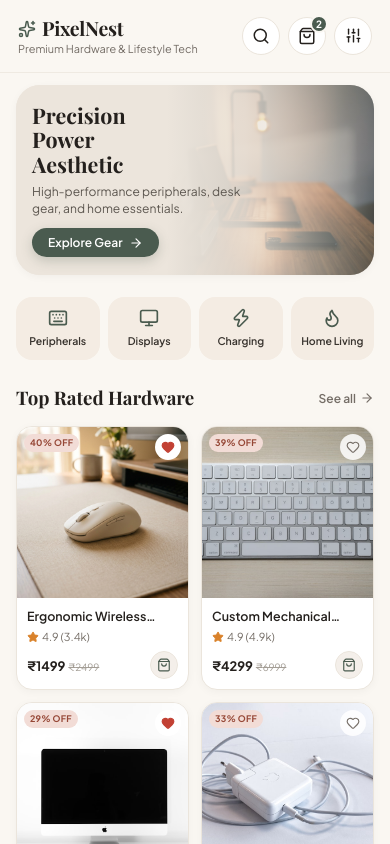
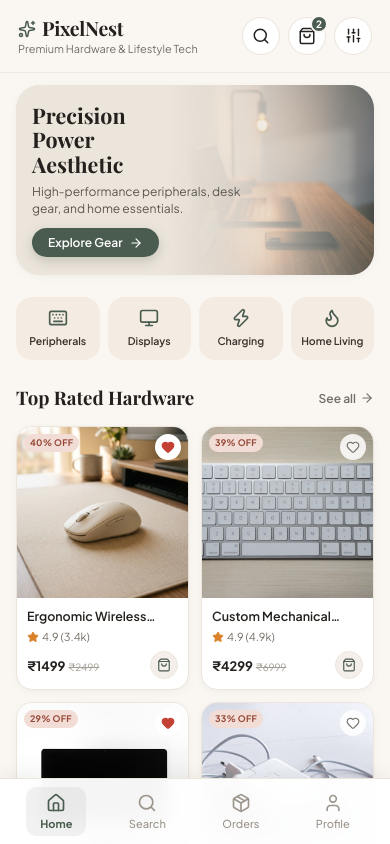
Before and after one commit to Arjunrajan250/pixelnest-headless-shopify-, a React (Vite) app: page / in a window 390 px wide. Shown: the top 844 px of the page. Built offline with nearby package versions, Linux system fonts and the light colour scheme; a web font is replaced by a local one.

Commit message:
Make mobile bottom navigation bar always fixed at the bottom with safe content padding

```diff
--- a/src/index.css
+++ b/src/index.css
@@ -114,6 +114,13 @@ img {
   display: flex;
   flex-direction: column;
   width: 100%;
+  padding-bottom: calc(64px + env(safe-area-inset-bottom, 0px));
+}
+
+@media (min-width: 768px) {
+  .store-main-content {
+    padding-bottom: 0;
+  }
 }
 
 /* Full Responsive Viewport */
@@ -1419,19 +1426,24 @@ img {
   text-align: center;
 }
 
-/* Bottom Navigation Bar - Mobile view only, shown while reaching bottom */
+/* Bottom Navigation Bar - Fixed on mobile screens (< 768px), hidden on desktop (>= 768px) */
 .bottom-nav-bar {
-  position: relative;
-  margin-top: auto;
-  background: #FFFFFF;
+  position: fixed;
+  bottom: 0;
+  left: 0;
+  right: 0;
+  width: 100%;
+  background: rgba(255, 255, 255, 0.96);
+  backdrop-filter: blur(12px);
+  -webkit-backdrop-filter: blur(12px);
   border-top: 1px solid var(--border-light);
   display: flex;
   justify-content: space-around;
   align-items: center;
-  padding: 12px 16px;
-  padding-bottom: calc(12px + env(safe-area-inset-bottom, 0px));
-  z-index: 10;
-  width: 100%;
+  padding: 8px 12px;
+  padding-bottom: calc(8px + env(safe-area-inset-bottom, 0px));
+  z-index: 90;
+  box-shadow: 0 -4px 16px rgba(36, 32, 29, 0.06);
 }
 
 @media (min-width: 768px) {
```
